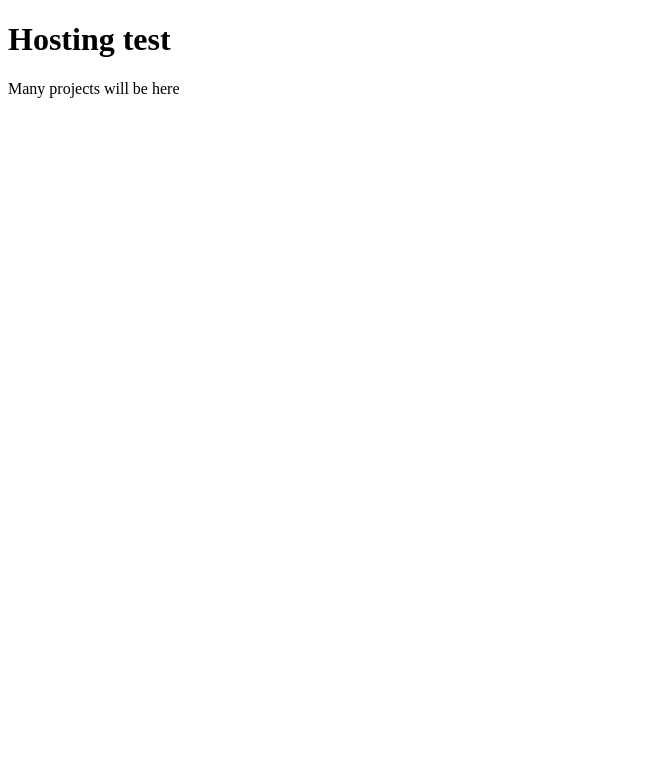
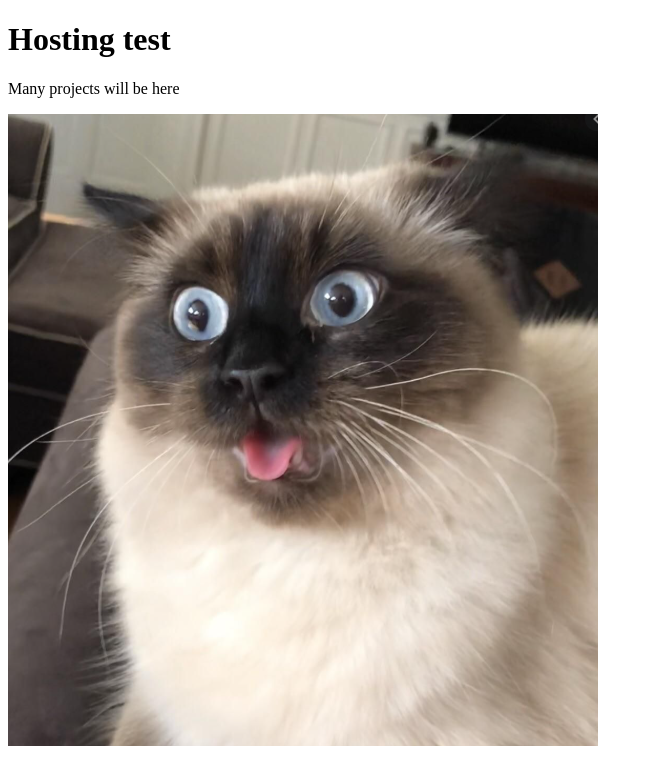
Before and after one commit to filip-matijevic/filip-matijevic.github.io, a plain HTML site: page index.html in a window 1280 px wide. Shown: the whole page, without its empty margins (0-653 px from the left). Drawn offline with Linux system fonts and the light colour scheme.

Commit message:
Added a Cat

```diff
--- a/index.html
+++ b/index.html
@@ -3,5 +3,6 @@
     <body>
         <h1>Hosting test</h1>
         <p>Many projects will be here</p>
+        <img src="images/cat.png" alt="This is a cat">
     </body>
 </html>
```
Also changed, not shown: images/cat.png (added).
